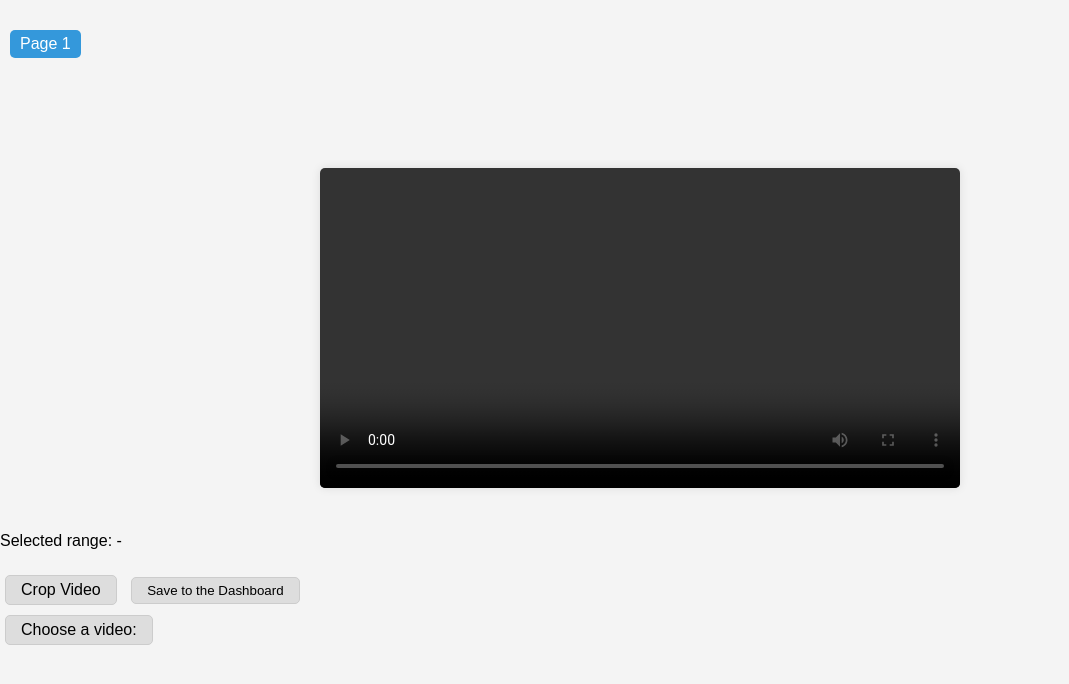
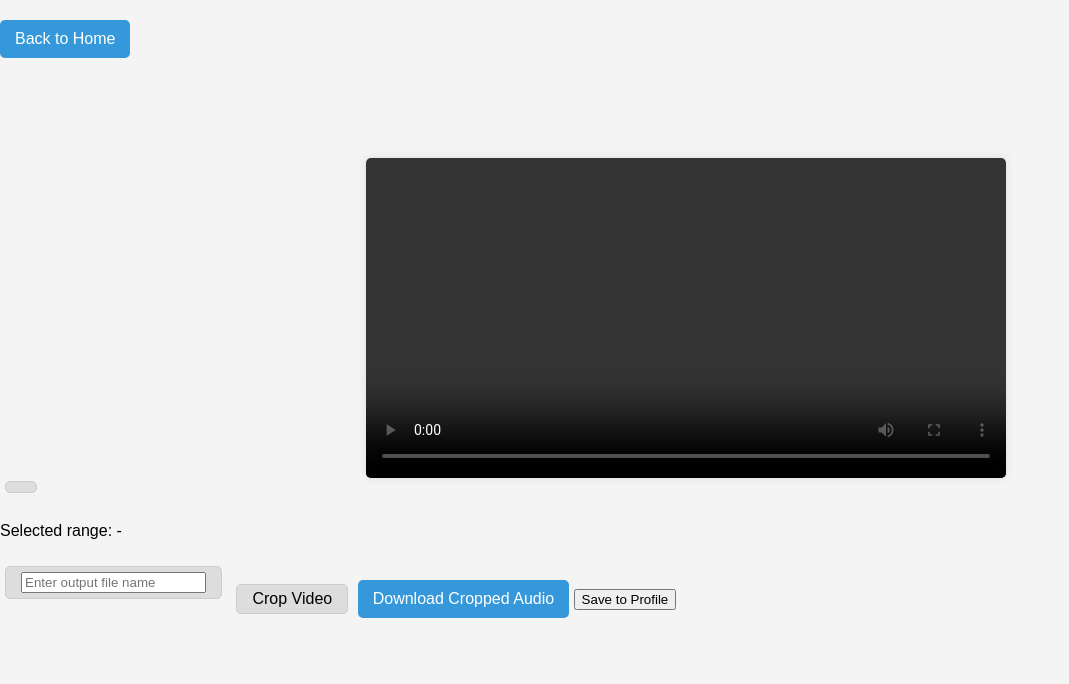
Before and after one commit to Serejiy/NG_Project, a Flask app: template app/templates/extract.html in a window 1280 px wide. Shown: the top 684 px of the page, without its empty margins (0-1069 px from the left). Run offline with Flask 3, Linux system fonts and the light colour scheme; the template is opened without the code that fills it, so the values that code supplies are empty; some libraries are stand-ins or nearby versions.

Commit message:
the wrong namefile bug fixed, back to home button added

```diff
--- a/app/templates/extract.html
+++ b/app/templates/extract.html
@@ -8,24 +8,26 @@
     <link rel="stylesheet" href="https://cdnjs.cloudflare.com/ajax/libs/noUiSlider/14.7.0/nouislider.min.css">
 </head>
 <body>
-    <div id="navigation">
-        <a href="logged_index.html" class="nav-link">Page 1</a>
-    </div>
+    <a id="backToHomeBtn" href="/logged_index" class="button-link">Back to Home</a>
+    <div id="videoContainer">
+        <label class="label" for="videoInput">
+            <input type="file" id="videoInput" accept="video/*">
+        </label>
 
-    <div id="videoContainer">
         <video id="cropperVideo" width="400" controls></video>
+
         <div id="slider"></div>
         <div id="values">Selected range: <span id="value1"></span> - <span id="value2"></span></div>
-        <button id="cropBtn" class="label">Crop Video</button>
-        <a id="downloadLink" style="display: none;">Download Cropped Audio</a>
-        <button id="saveToDashboardBtn" class="label">Save to the Dashboard</button>
-    </div>
+        <div id="buttonContainer">
 
-    <div id="input_file_container">
-        <label class="label" for="videoInput">
-            Choose a video:
-            <input type="file" id="videoInput" accept="video/*">
-        </label>
+            <label class="label" for="filenameInput">
+                <input type="text" id="filenameInput" placeholder="Enter output file name">
+            </label>
+
+            <button id="cropBtn">Crop Video</button>
+            <a id="downloadLink" download="cropped_audio.mp3">Download Cropped Audio</a>
+            <button id="saveToProfileBtn">Save to Profile</button>
+        </div>
     </div>
 
     <script src="https://cdnjs.cloudflare.com/ajax/libs/noUiSlider/14.7.0/nouislider.min.js"></script>
@@ -37,7 +39,7 @@
         var value1 = document.getElementById('value1');
         var value2 = document.getElementById('value2');
         var cropBtn = document.getElementById('cropBtn');
-        var saveToDashboardBtn = document.getElementById('saveToDashboardBtn');
+        var saveToProfileBtn = document.getElementById('saveToProfileBtn');
         var downloadLink = document.getElementById('downloadLink');
 
         videoInput.addEventListener('change', function (event) {
@@ -49,7 +51,7 @@
             }
         });
 
-        cropperVideo.addEventListener('loadedmetadata', function() {
+        cropperVideo.addEventListener('loadedmetadata', function () {
             initializeSlider();
         });
 
@@ -85,17 +87,47 @@
             var startTime = slider.noUiSlider.get()[0];
             var endTime = slider.noUiSlider.get()[1];
 
-            await cropVideo(startTime, endTime, videoInput.files[0]);
+            // Получаем значение введенного пользователем имени файла
+            var userFilename = document.getElementById('filenameInput').value;
+
+            // Передаем имя файла вместе с другими данными
+            await cropVideo(startTime, endTime, videoInput.files[0], userFilename);
         });
 
-        saveToDashboardBtn.addEventListener('click', function () {
-            var startTime = slider.noUiSlider.get()[0];
-            var endTime = slider.noUiSlider.get()[1];
+        async function cropVideo(startTime, endTime, videoFile, userFilename) {
+            var formData = new FormData();
+            formData.append('start_time', startTime);
+            formData.append('end_time', endTime);
+            formData.append('video', videoFile);
 
-            saveToDashboard(startTime, endTime, videoInput.files[0]);
-        });
+            // Добавляем имя файла в FormData
+            formData.append('filename', userFilename);
 
-        async function cropVideo(startTime, endTime, videoFile) {
+            try {
+                var response = await fetch('/crop', {
+                    method: 'POST',
+                    body: formData
+                });
+
+                if (response.ok) {
+                    var blob = await response.blob();
+                    var objectURL = URL.createObjectURL(blob);
+
+                    downloadLink.href = objectURL;
+
+                    // Используем введенное пользователем имя файла
+                    downloadLink.download = userFilename + '.mp3';
+
+                    downloadLink.style.display = 'inline';
+                } else {
+                    console.error('Server response was not OK:', response);
+                }
+            } catch (error) {
+                console.error('Error during fetch:', error);
+            }
+        }
+
+        async function saveToProfile(startTime, endTime, videoFile) {
             var formData = new FormData();
             formData.append('start_time', startTime);
             formData.append('end_time', endTime);
@@ -108,35 +140,8 @@
                 });
 
                 if (response.ok) {
-                    var blob = await response.blob();
-                    var objectURL = URL.createObjectURL(blob);
-
-                    downloadLink.href = objectURL;
-                    downloadLink.download = 'cropped_audio.mp3';
-                    downloadLink.style.display = 'inline';
-                } else {
-                    console.error('Server response was not OK:', response);
-                }
-            } catch (error) {
-                console.error('Error during fetch:', error);
-            }
-        }
-
-        async function saveToDashboard(startTime, endTime, videoFile) {
-            var formData = new FormData();
-            formData.append('start_time', startTime);
-            formData.append('end_time', endTime);
-            formData.append('video', videoFile);
-
-            try {
-                var response = await fetch('/save_to_dashboard', {
-                    method: 'POST',
-                    body: formData
-                });
-
-                if (response.ok) {
                     // Обработка успешного ответа (если необходимо)
-                    console.log('Audio saved to the dashboard successfully.');
+                    console.log('Audio saved to the profile successfully.');
                 } else {
                     console.error('Server response was not OK:', response);
                 }
```
